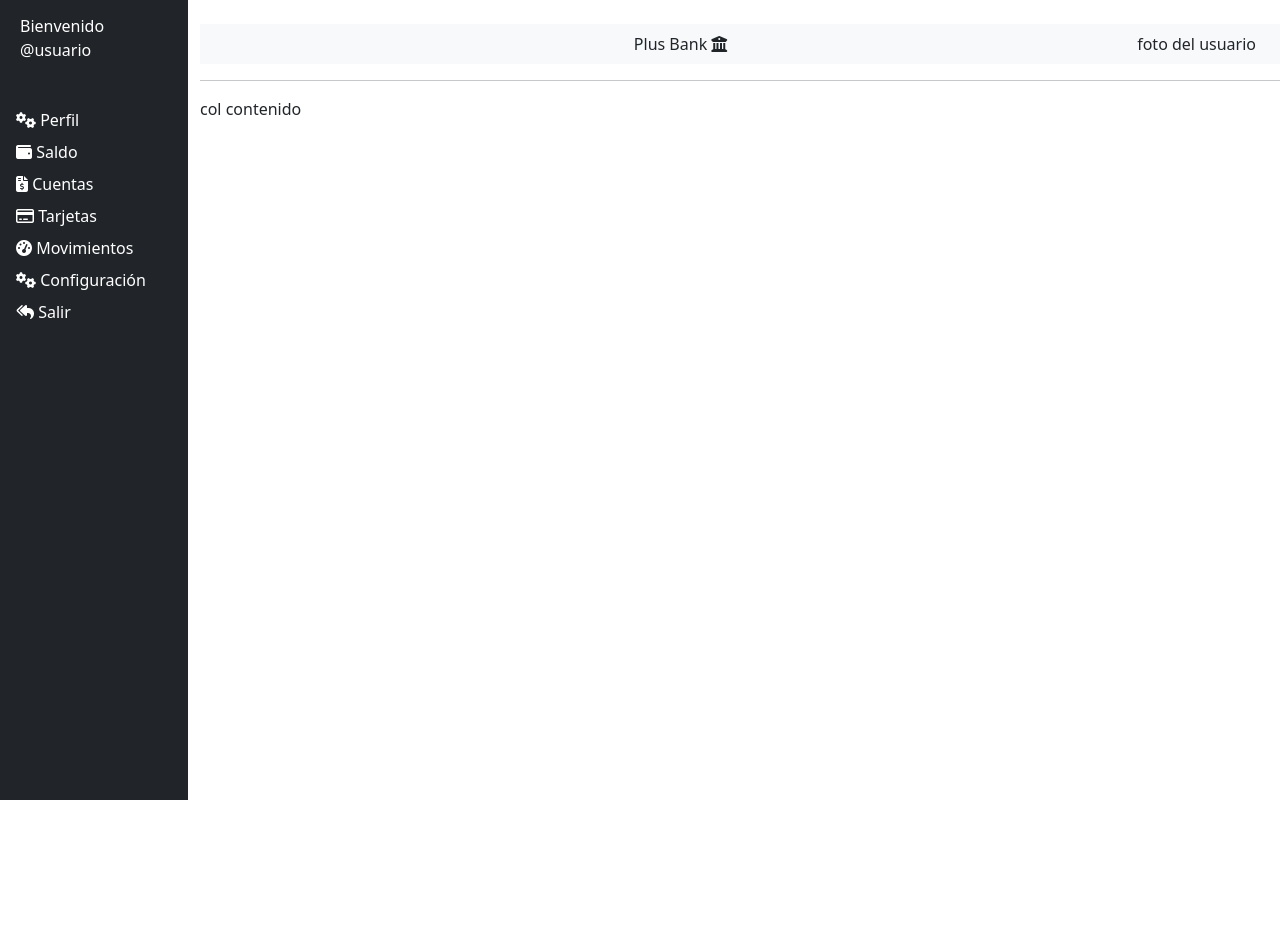
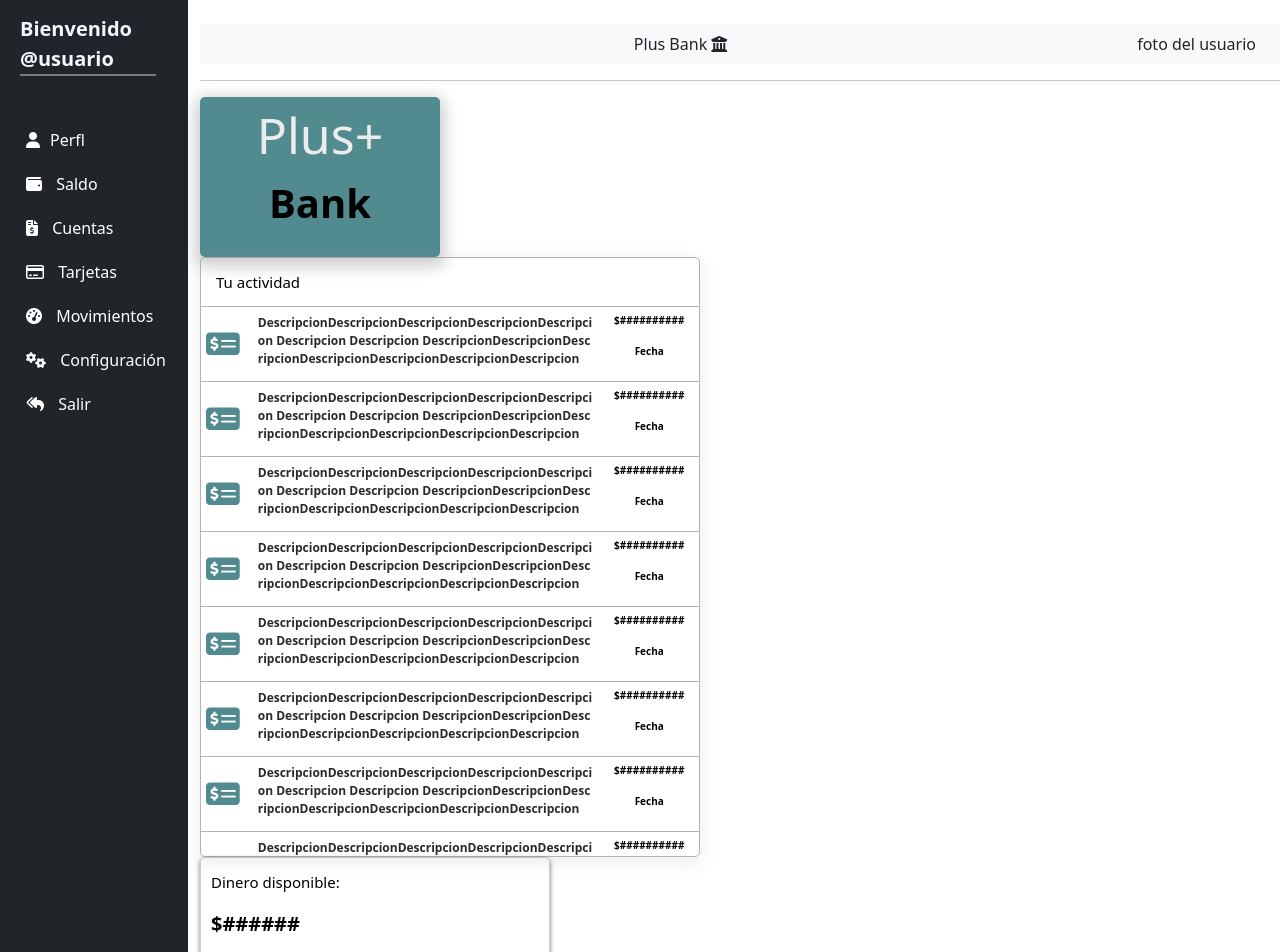
Before and after one commit to leandroheliz/Equipo42IDForIdeas, a React (Create React App) app: page /homebanking in a window 1280 px wide. Shown: the top 952 px of the page. Before the commit the page ends 800 px from the top, so only its background shows below. Built offline with nearby package versions, Linux system fonts and the light colour scheme.

Commit message:
homebanking

```diff
--- a/package.json
+++ b/package.json
@@ -6,6 +6,7 @@
     "@testing-library/jest-dom": "^5.16.1",
     "@testing-library/react": "^12.1.2",
     "@testing-library/user-event": "^13.5.0",
+    "create-react-app": "^5.0.0",
     "react": "^17.0.2",
     "react-dom": "^17.0.2",
     "react-router-dom": "^6.2.1",
--- /dev/null
+++ b/src/Components/Actividad/Actividad.js
@@ -0,0 +1,23 @@
+import React from "react";
+
+import Item from "./Item";
+
+const Actividad = () => {
+  return (
+    <div className="container-actividad">
+      <h1 className="title">Tu actividad</h1>
+      <Item />
+      <Item />
+      <Item />
+      <Item />
+      <Item />
+      <Item />
+      <Item />
+      <Item />
+      <Item />
+      <Item />
+    </div>
+  );
+};
+
+export default Actividad;
--- /dev/null
+++ b/src/Components/Actividad/Item.js
@@ -0,0 +1,22 @@
+import React from "react";
+
+const Item = () => {
+  return (
+    <div className="item-exchange">
+      <div className="description">
+        <i class="fas fa-money-check-alt"></i>
+        <p>
+          DescripcionDescripcionDescripcionDescripcionDescripcion Descripcion
+          Descripcion
+          DescripcionDescripcionDescripcionDescripcionDescripcionDescripcionDescripcion
+        </p>
+      </div>
+      <div className="exchange">
+        <p>$##########</p>
+        <p>Fecha</p>
+      </div>
+    </div>
+  );
+};
+
+export default Item;
--- /dev/null
+++ b/src/Components/Logo/Logo.css
@@ -0,0 +1,37 @@
+.container-logo {
+  border: none;
+  width: 15rem;
+  height: 10rem;
+  display: flex;
+  justify-content: center;
+  align-items: center;
+  text-align: center;
+  background-color: RGB(81, 139, 144);
+  border-radius: 5px;
+  box-shadow: 0px 5px 15px 5px rgba(0, 0, 0, 0.198);
+}
+
+.logo-card {
+  border: none;
+  display: flex;
+  justify-content: center;
+  align-items: center;
+  flex-direction: column;
+}
+
+.text {
+  text-align: center;
+}
+
+.text h1 {
+  color: rgb(236, 236, 236);
+  font-size: 50px;
+  padding: 0;
+}
+
+.text p {
+  padding: 0;
+  font-size: 40px;
+  color: rgb(0, 0, 0);
+  font-weight: bold;
+}
--- /dev/null
+++ b/src/Components/Logo/Logo.js
@@ -0,0 +1,16 @@
+import React from "react";
+
+const Logo = () => {
+  return (
+    <div className="container-logo">
+      <div className="logo-card">
+        <div className="text">
+          <h1>Plus+</h1>
+          <p>Bank</p>
+        </div>
+      </div>
+    </div>
+  );
+};
+
+export default Logo;
--- a/src/Components/Pages/Homebanking.js
+++ b/src/Components/Pages/Homebanking.js
@@ -1,35 +1,57 @@
-import React from 'react';
-import { Link } from 'react-router-dom';
-import NavHomebanking from './NavHomebanking/NavHomebanking';
+import React from "react";
+import { Link } from "react-router-dom";
+import NavHomebanking from "./NavHomebanking/NavHomebanking";
+import Logo from "../Logo/Logo";
+import Actividad from "../Actividad/Actividad";
+import Saldo from "../Saldo/Saldo";
 
 const Homebanking = () => {
   return (
     <div className="">
-      <div className="row justify-content-start">
+      <div className="row  justify-content-start">
         <div className="col-4 sidebar justify-content-start bg-dark">
           <div className="logo">
             <p>Bienvenido @usuario</p>
           </div>
           <div className="menu p-3">
-          <Link to="/" className="text-decoration-none text-white mb-2"><i className="fas fa-cogs"></i> Perfil</Link>
-          <Link to="/" className="text-decoration-none text-white mb-2"><i className="fas fa-wallet"></i> Saldo</Link>
-          <Link to="/" className="text-decoration-none text-white mb-2"><i className="fas fa-file-invoice-dollar"></i> Cuentas</Link>
-            <Link to="/" className="text-decoration-none text-white mb-2"><i className="far fa-credit-card"></i> Tarjetas</Link>
-            <Link to="/" className="text-decoration-none text-white mb-2"><i className="fas fa-tachometer-alt"></i> Movimientos</Link>
-            <Link to="/" className="text-decoration-none text-white mb-2"><i className="fas fa-cogs"></i> Configuración</Link>
-            <Link to="/" className="text-decoration-none text-white mb-2"><i class="fas fa-reply-all"></i> Salir</Link>
+            <Link to="/" className="text-decoration-none text-white mb-2">
+              <i class="fas fa-user"></i>Perfl
+            </Link>
+            <Link to="/" className="text-decoration-none text-white mb-2">
+              <i className="fas fa-wallet"></i> Saldo
+            </Link>
+            <Link to="/" className="text-decoration-none text-white mb-2">
+              <i className="fas fa-file-invoice-dollar"></i> Cuentas
+            </Link>
+            <Link to="/" className="text-decoration-none text-white mb-2">
+              <i className="far fa-credit-card"></i> Tarjetas
+            </Link>
+            <Link to="/" className="text-decoration-none text-white mb-2">
+              <i className="fas fa-tachometer-alt"></i> Movimientos
+            </Link>
+            <Link to="/" className="text-decoration-none text-white mb-2">
+              <i className="fas fa-cogs"></i> Configuración
+            </Link>
+            <Link to="/" className="text-decoration-none text-white mb-2">
+              <i class="fas fa-reply-all"></i> Salir
+            </Link>
           </div>
-          </div>
+        </div>
 
         <div className="col">
-          <br/>
-          <NavHomebanking/>
-        <div className="text-center"></div>
-        <hr/>
-              col contenido</div>
+          <br />
+          <NavHomebanking />
+          <div className="text-center"></div>
+          <hr />
+          <div className="col contenido">
+            <Logo />
+            <Actividad />
+            <Saldo />
+          </div>
         </div>
+      </div>
     </div>
-  )
-}
+  );
+};
 
 export default Homebanking;
--- /dev/null
+++ b/src/Components/Saldo/Saldo.js
@@ -0,0 +1,18 @@
+import React from "react";
+
+const Saldo = () => {
+  return (
+    <div className="container-saldo">
+      <div className="saldo">
+        <h1>Dinero disponible:</h1>
+        <p>$######</p>
+      </div>
+      <div className="btns">
+        <button>Ingresar Dinero</button>
+        <button>Transferir Dinero</button>
+      </div>
+    </div>
+  );
+};
+
+export default Saldo;
--- a/src/index.css
+++ b/src/index.css
@@ -4,7 +4,7 @@
   box-sizing: border-box;
 }
 
-:root{
+:root {
   --color1: RGB(81, 139, 144);
   --color2: RGB(65, 179, 95);
 }
@@ -12,29 +12,30 @@
 /* 518b90 */
 /* 41b35f */
 
-
-body{
+/*Marcos overflow x hidden*/
+body {
   display: flex;
   flex-direction: column;
   min-height: 100%;
+  overflow-x: hidden;
 }
 
 body::-webkit-scrollbar {
-	width: 8px;
-	background: var(--color1);
+  width: 8px;
+  background: var(--color1);
 }
 
 body::-webkit-scrollbar-thumb {
-	background: RGB(65, 179, 95);
-	border-radius: 10px;
+  background: RGB(65, 179, 95);
+  border-radius: 10px;
 }
 
-.navBar{
+.navBar {
   background: var(--color1);
   font-size: 20px;
 }
 
-.btn-home{
+.btn-home {
   background: RGB(81, 139, 144);
   border: none;
   font-size: 30px;
@@ -43,35 +44,235 @@ body::-webkit-scrollbar-thumb {
   padding: 10px;
 }
 
-.btn-home:hover{
+.btn-home:hover {
   background: RGB(65, 179, 95);
 }
 
-.sidebar{
+.sidebar {
   min-height: 100vh;
   color: white;
-  height: 100vh;
   width: 200px;
 }
 
-.logo{
-  padding: .875rem 1.25rem;
+.logo {
+  padding: 0.875rem 1.25rem;
 }
 
-.menu{
+.logo p {
+  font-size: 20px;
+  color: aliceblue;
+  border-bottom: 2px solid rgba(211, 211, 211, 0.5);
+  width: 100%;
+}
+
+.menu {
   width: 18rem;
   display: flex;
   flex-direction: column;
+  text-align: start;
 }
 
-.footer{
+.menu i {
+  padding: 10px;
+}
+
+.menu i:hover {
+  color: var(--color2);
+}
+
+.menu p {
+  font-size: 0.9375rem;
+  border: 1px solid #fff;
+}
+
+.menu p:hover {
+  color: var(--color2);
+}
+
+.item-list:hover {
+  color: var(--color2);
+  text-decoration: none;
+}
+.footer {
   background: var(--color1);
   margin-top: auto;
 }
 
-.colFooter{
-  display:flex;
+.colFooter {
+  display: flex;
   flex-direction: column;
   align-items: center;
   justify-content: center;
 }
+
+/*Componente lista de actividad -Marcos */
+
+.container-actividad {
+  border: 1px solid rgba(144, 144, 144, 0.678);
+  height: 37.5rem;
+  width: 31.25rem;
+  border-radius: 0.3125rem;
+  box-shadow: 0px 0.3125rem 0.9375rem 0.125rem rgba(144, 144, 144, 0.144);
+  overflow-y: auto;
+}
+
+.title {
+  color: #000;
+  font-size: 0.9375rem;
+  padding: 0.9375rem;
+  border-bottom: 1px solid rgba(144, 144, 144, 0.678);
+  margin: 0;
+}
+
+/*Componente item en la lista de actividades -Marcos*/
+
+.item-exchange {
+  border-bottom: 1px solid rgba(144, 144, 144, 0.678);
+  height: 4.6875rem;
+  display: flex;
+  justify-content: space-between;
+  align-items: center;
+  flex-direction: row;
+
+  width: 100%;
+}
+
+.description {
+  display: flex;
+  justify-content: center;
+  align-items: center;
+  flex-direction: row;
+
+  height: 100%;
+  padding: 0.3125rem;
+  width: 80%;
+}
+
+.description i {
+  font-size: 1.875rem;
+  color: var(--color1);
+}
+
+.description p {
+  font-size: 12px;
+  min-width: 12.5rem;
+  height: 3.75rem;
+  color: rgb(42, 42, 42);
+
+  margin-top: 0.9375rem;
+  word-break: break-all;
+  hyphens: auto;
+  margin-left: 1.5em;
+}
+
+.exchange {
+  width: 20%;
+  display: flex;
+  flex-direction: column;
+  justify-content: space-between;
+}
+
+.exchange p {
+  font-size: 10px;
+  margin-right: 0.9375rem;
+
+  width: 100%;
+  text-align: center;
+}
+
+/*Logo - Marcos*/
+.container-logo {
+  border: none;
+  width: 15rem;
+  height: 10rem;
+  display: flex;
+  justify-content: center;
+  align-items: center;
+  text-align: center;
+  background-color: RGB(81, 139, 144);
+  border-radius: 5px;
+  box-shadow: 0px 5px 15px 5px rgba(0, 0, 0, 0.198);
+}
+
+.logo-card {
+  border: none;
+  display: flex;
+  justify-content: center;
+  align-items: center;
+  flex-direction: column;
+}
+
+.text {
+  text-align: center;
+}
+
+h1 {
+  color: rgb(236, 236, 236);
+  font-size: 50px;
+  padding: 0;
+}
+
+p {
+  padding: 0;
+  font-size: 40px;
+  color: rgb(0, 0, 0);
+  font-weight: bold;
+}
+
+/*Componente saldo - Marcos*/
+
+.container-saldo {
+  border: 1px solid rgba(105, 105, 105, 0.328);
+  width: 350px;
+  height: 200px;
+  display: flex;
+  flex-direction: column;
+  justify-content: center;
+  align-items: center;
+  border-radius: 5px;
+  box-shadow: 0px 2px 5px rgb(0, 0, 0, 0.5);
+}
+
+.saldo {
+  border-bottom: 1px solid rgba(105, 105, 105, 0.328);
+  width: 100%;
+  margin-bottom: 40px;
+}
+
+.saldo h1 {
+  font-size: 15px;
+  color: black;
+  padding: 10px;
+}
+
+.saldo p {
+  font-size: 20px;
+  padding-left: 10px;
+}
+
+.btns {
+  display: flex;
+  align-items: center;
+  justify-content: space-around;
+
+  width: 100%;
+  margin-bottom: 15px;
+}
+
+.btns button {
+  padding: 8px;
+  border: none;
+  border-radius: 4px;
+  background-color: var(--color1);
+  color: #fff;
+  font-weight: bold;
+  transition: all 0.3s ease;
+}
+
+.btns button:hover {
+  background-color: var(--color2);
+}
+
+.btns button:active {
+  transform: scale(0.97);
+}
```
Also changed, not shown: 1 other file (tests, documents, lock files or other folders).
